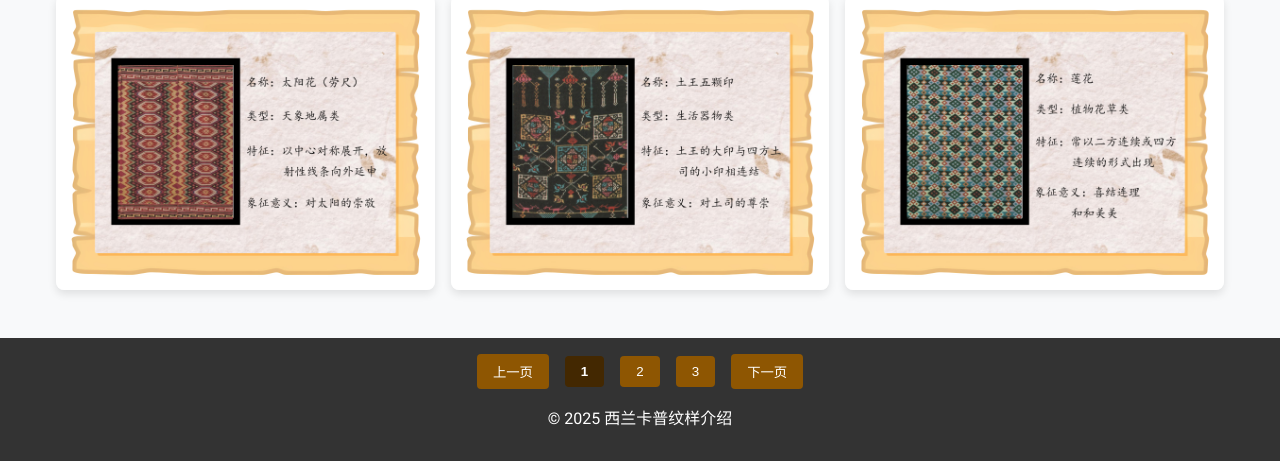
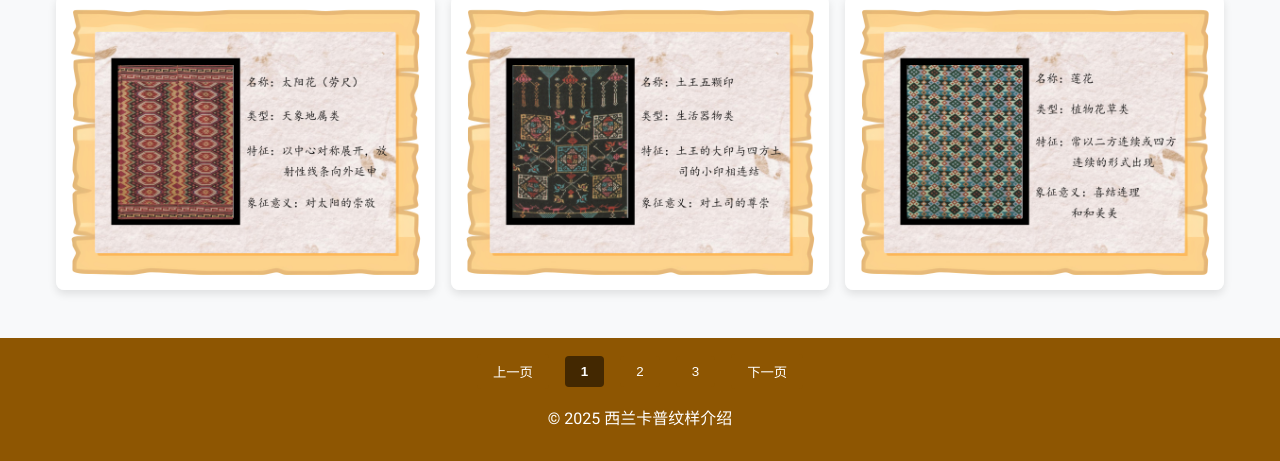
Before and after one commit to Zixi-Jiang/xlkpproject, a website: page index.html in a window 1280 px wide. Shown: the part 567-1028 px from the top of the page. Drawn offline with Linux system fonts and the light colour scheme.

Commit message:
Update styles.css

```diff
--- a/css/styles.css
+++ b/css/styles.css
@@ -77,7 +77,7 @@ main {
 }
 
 footer {
-    background-color: #333;
+    background-color: #8e5602;
     color: white;
     padding: 1rem 0;
     text-align: center;
```
